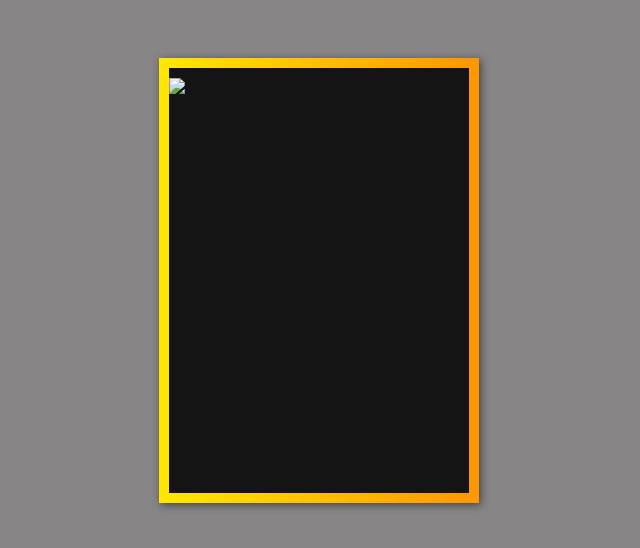
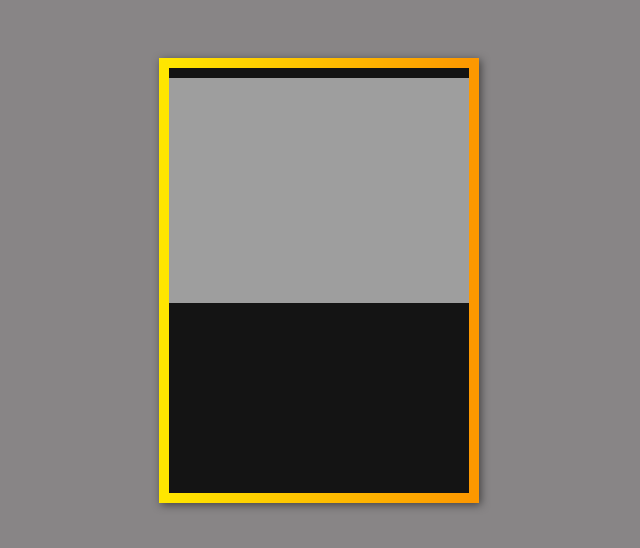
Before and after one commit to ChamikaSathsara/Invitation, a plain HTML site: page index.html in a window 1280 px wide. Shown: the whole page, without its empty margins (329-969 px from the left). Drawn offline with Linux system fonts and the light colour scheme; the site is published under a folder, as on GitHub Pages, so addresses that start at the root find nothing.

Commit message:
second update

```diff
--- a/index.html
+++ b/index.html
@@ -11,7 +11,7 @@
   <div class="card">
     <div class="back"></div>
     <div class="front">
-      <img style="width:100%; margin-top:10px;" src='/images/card--1.png'>
+      <img style="width:100%; margin-top:10px;" src='card--1.png'>
       <div class="cover-shape-large">
       </div>
 
@@ -20,7 +20,7 @@
     </div>
 
     <div class="text-container">
-      <img style="width:100%; margin-top:10px;" src='/images/invite.png'>
+      <img style="width:100%; margin-top:10px;" src='invite.png'>
     </div>
   </div>
 </body>
```
Also changed, not shown: invite.png (added), 1 other file.
